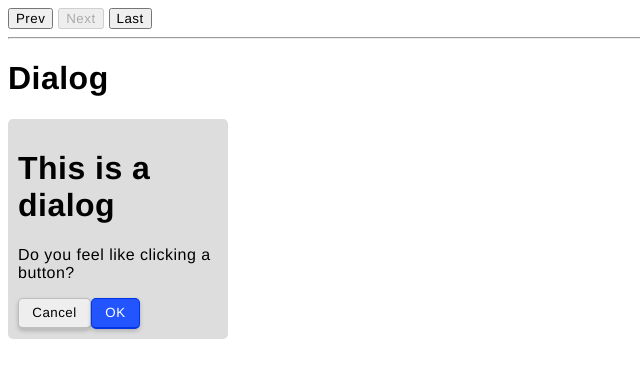
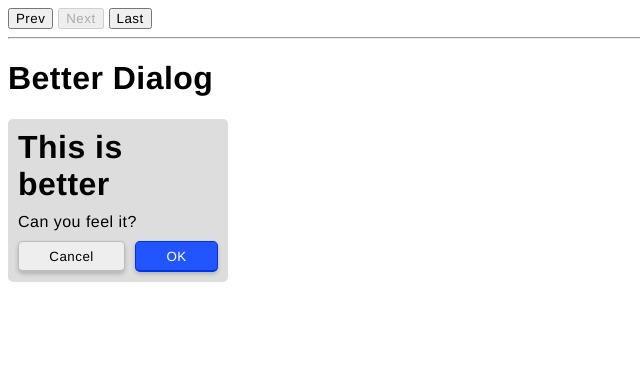
Before and after one commit to geon/styled-components-workshop, a React app: page / in a window 1280 px wide. Both pictures are taken after a click on the button "Last". Shown: the top 378 px of the page, without its empty margins (0-640 px from the left). Built offline with nearby package versions, Linux system fonts and the light colour scheme.

Commit message:
Added better dialog.

```diff
--- a/src/RootComponent.tsx
+++ b/src/RootComponent.tsx
@@ -5,12 +5,14 @@ import { simpleButtonPage } from "./pages/SimpleButtonPage";
 import { configurableButtonPage } from "./pages/ConfigurableButtonPage";
 import { presetButtonPage } from "./pages/PresetButtonPage";
 import { dialogPage } from "./pages/DialogPage";
+import { betterDialogPage } from "./pages/BetterDialogPage";
 
 const pages: readonly Page[] = [
 	simpleButtonPage,
 	configurableButtonPage,
 	presetButtonPage,
 	dialogPage,
+	betterDialogPage,
 ];
 
 export function RootComponent() {
--- /dev/null
+++ b/src/components/BetterDialog.tsx
@@ -0,0 +1,50 @@
+import * as React from "react";
+import styled from "styled-components";
+import { PresetButton } from "./PresetButton";
+import { ConfigurableButton } from "./ConfigurableButton";
+
+const Style = styled.div`
+	border-radius: 5px;
+	background: #ddd;
+	width: 200px;
+	padding: 10px;
+
+	> * {
+		margin: 0;
+		margin-top: 10px;
+
+		&:first-child {
+			margin-top: 0;
+		}
+	}
+
+	// wtf
+	> .button-row {
+		display: flex;
+
+		// wtf
+		> ${ConfigurableButton} {
+			flex-grow: 1;
+			margin-left: 10px;
+			&:first-child {
+				margin-left: 0;
+			}
+		}
+	}
+`;
+
+interface DialogProps {
+	readonly children: React.ReactNode;
+}
+
+export function BetterDialog(props: DialogProps) {
+	return (
+		<Style>
+			{props.children}
+			<div className="button-row">
+				<PresetButton>Cancel</PresetButton>
+				<PresetButton preset="primary">OK</PresetButton>
+			</div>
+		</Style>
+	);
+}
--- /dev/null
+++ b/src/pages/BetterDialogPage.tsx
@@ -0,0 +1,15 @@
+import * as React from "react";
+import { Page } from "../types";
+import { BetterDialog } from "../components/BetterDialog";
+
+export const betterDialogPage: Page = {
+	title: "Better Dialog",
+	component: () => {
+		return (
+			<BetterDialog>
+				<h1>This is better</h1>
+				<p>Can you feel it?</p>
+			</BetterDialog>
+		);
+	},
+};
```
